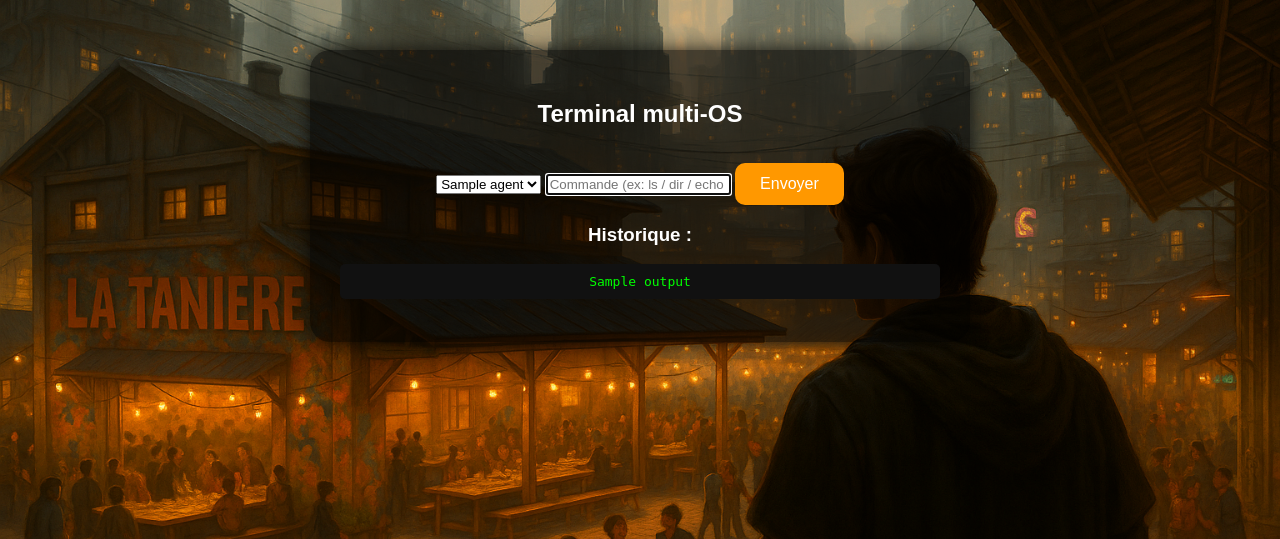
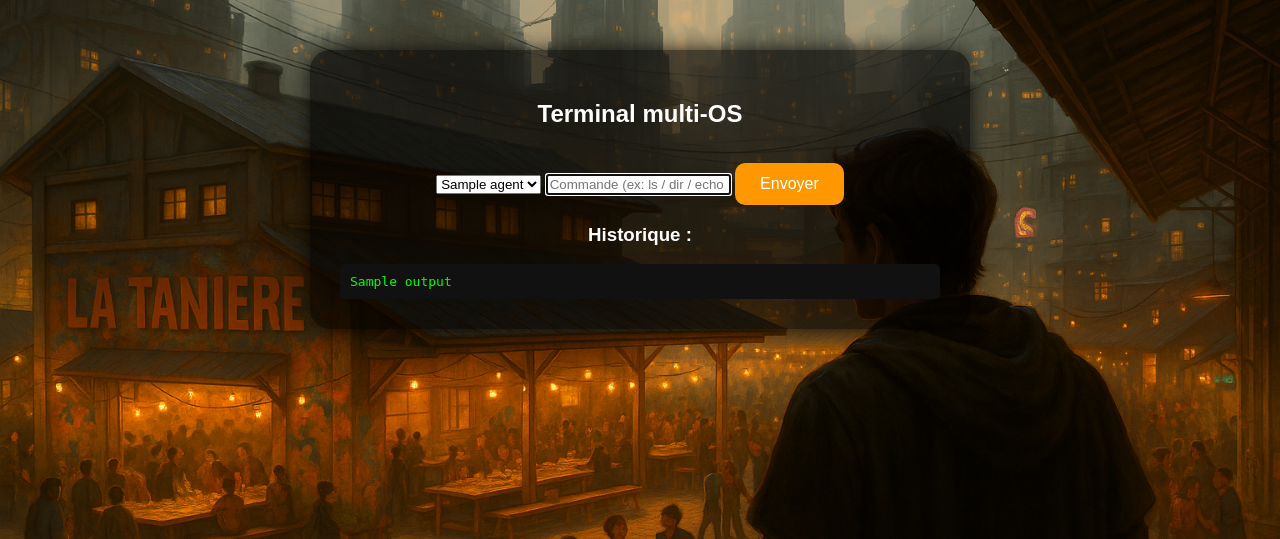
Before and after one commit to PrincesseVoiture/ProjetFinalPythonSecuS7, a Flask app: template frontend/templates/terminal.html in a window 1280 px wide. Shown: the top 539 px of the page. Run offline with Flask 3, Linux system fonts and the light colour scheme; the template is opened without the code that fills it: most values are stand-ins (such as "Sample title", 1, 10 or a date in 2020).

Commit message:
petit style amélioré

```diff
--- a/frontend/static/style.css
+++ b/frontend/static/style.css
@@ -113,4 +113,6 @@ table tr:nth-child(even) {
     border-radius: 5px;
     white-space: pre-wrap;
     font-family: monospace;
+    text-align: left;
+    margin: 0;
 }
```
